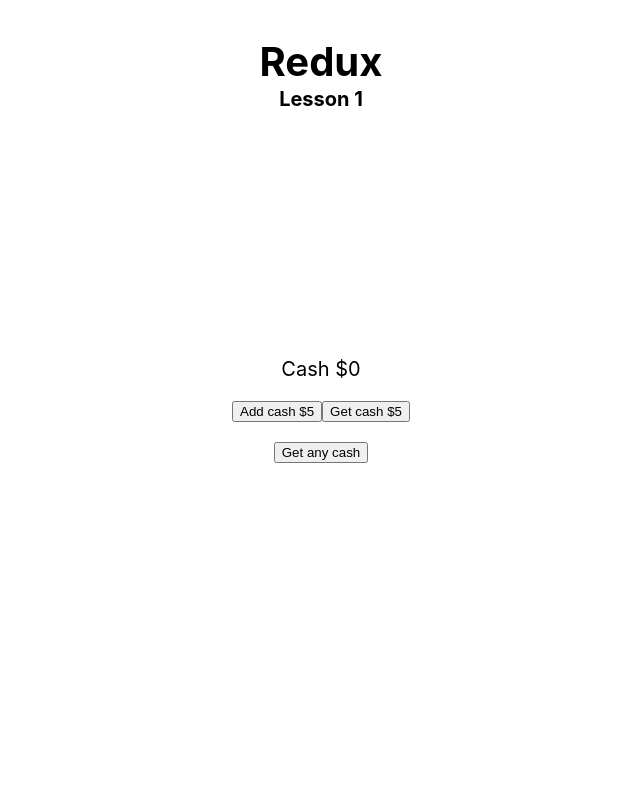
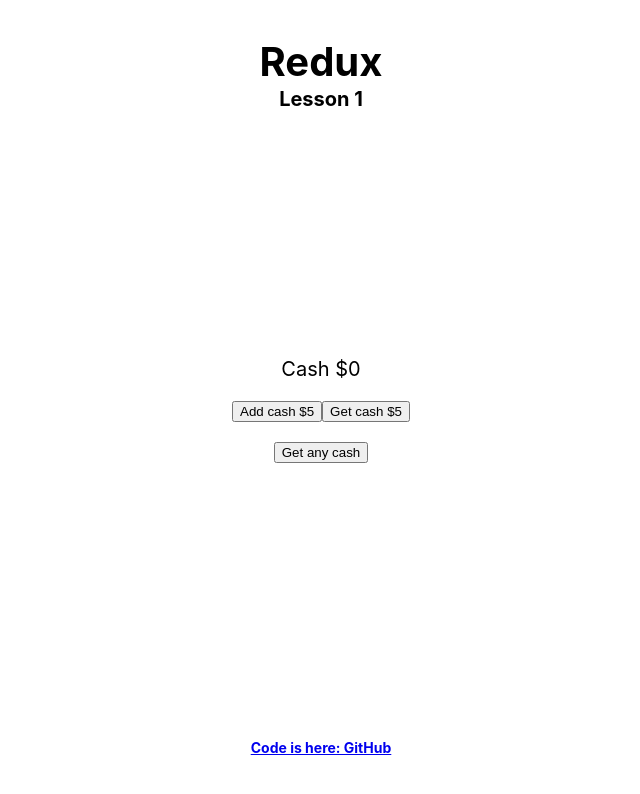
Before and after one commit to bolshiyanov/redux-template-light, a React (Create React App) app: page / in a window 1280 px wide. Shown: the top 794 px of the page, without its empty margins (329-969 px from the left). Built offline with nearby package versions, Linux system fonts and the light colour scheme.

Commit message:
Added combain reduser and extension for chrome

```diff
--- a/src/App.js
+++ b/src/App.js
@@ -31,7 +31,9 @@
       </button>
       <h1 style={{position: 'absolute', top: 10,fontSize: 40}}>Redux</h1>
       <h2 style={{ position: "absolute", top: 70, fontSize: 20 }}>Lesson 1</h2>
-    </div>
+      <h3 style={{ position: "absolute", bottom: 30, fontSize: 14 }}><a href="https://github.com/bolshiyanov/redux-template-light/tree/main">Code is here: GitHub</a></h3>
+      </div>
+
   );
 }
 
```
